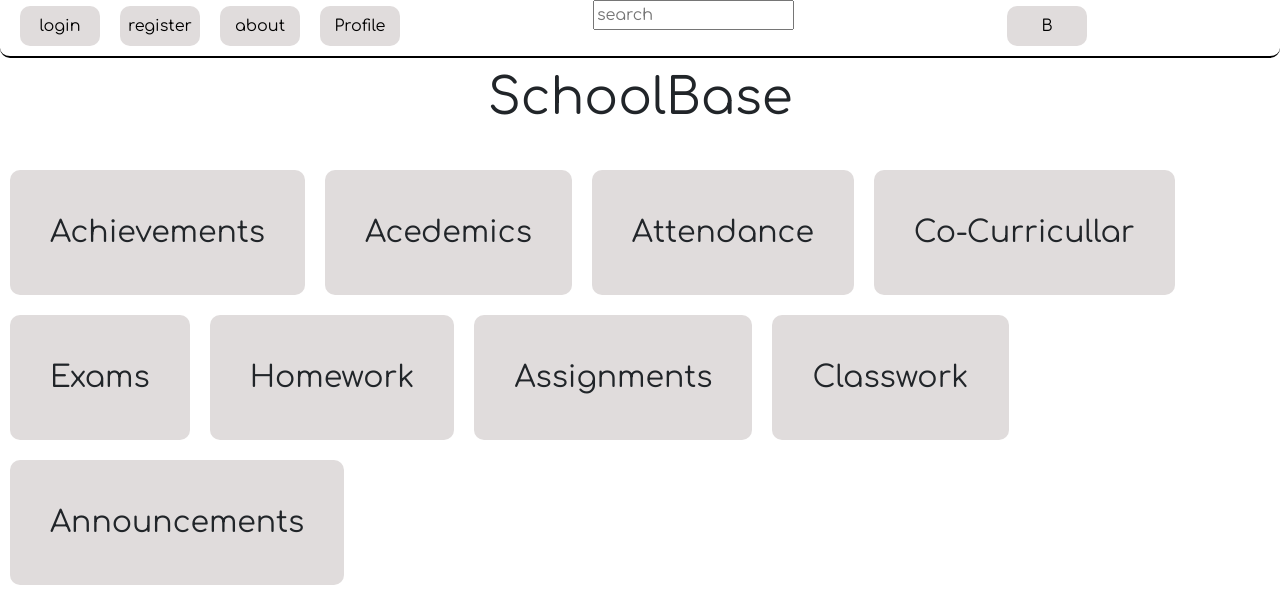
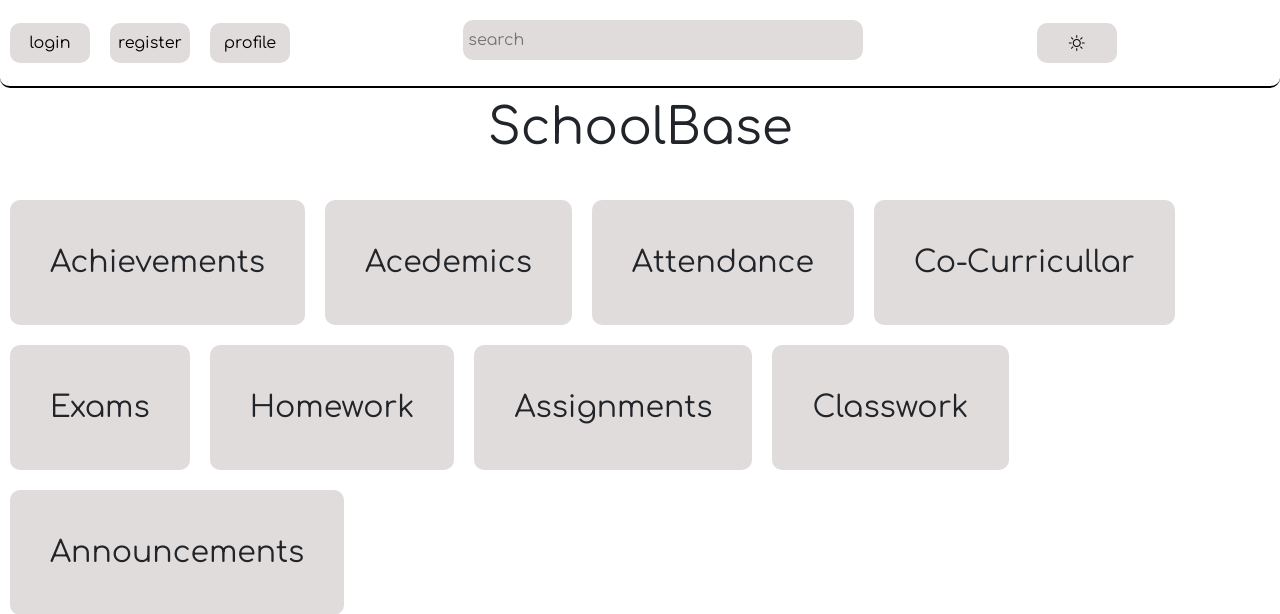
Before and after one commit to arul-sinha/SchoolBase, a Flask app: page / in a window 1280 px wide. Shown: the top 614 px of the page. Run offline with Flask 3, Linux system fonts and the light colour scheme; some libraries are stand-ins or nearby versions.

Commit message:
added search bar

```diff
--- a/website/static/style/main.css
+++ b/website/static/style/main.css
@@ -44,6 +44,7 @@ div {
     border-bottom: 2px solid black;
     border-radius: 10px;
     padding-bottom: 10px;
+    padding-top: 10px;
     margin-bottom: 10px;
     flex-wrap: wrap;
     justify-content: space-between;
@@ -51,12 +52,12 @@ div {
 }
 
 #nav_btn {
-    margin-left: 20px;
+    margin-left: 10px;
+    margin-right: 10px;
     width: 80px;
     height: 40px;
     background-color: #e0dcdc;
     border: none;
-    margin-top: 5px;
     border-radius: 10px;
     transition: 1s;
 }
@@ -71,12 +72,29 @@ div {
     display: flex;
 }
 
-.search-bar {
+#nav_search_bar {
     display: flex;
     align-items: center;
 }
 
-.search-bar input[type="text"] {
-    padding: 10px;
-    width: 200px;
+#search_form input[type="text"] {
+    width: 400px;
+    padding: 5px;
+    background-color: #e0dcdc;
+    border: none;
+    margin-left: 10px;
+    margin-right: 10px;
+    transition: 1s;
+    border-radius: 10px;
+    height: 40px;
+    transition: 1s  ;
 }
+
+#search_form input[type="text"]:hover {
+    background-color: white;
+    box-shadow: 1px 1px 2px rgb(223, 223, 223), 0 0 25px rgb(199, 199, 199), 0 0 5px #929292;
+}
+
+#search_form {
+    padding-top: 10px;
+}
--- a/website/templates/index.html
+++ b/website/templates/index.html
@@ -11,13 +11,13 @@
     <body>
         <div id="nav">
             <div id="nav_right_btn">
-                <a href="/login"><button id="nav_btn">login</button></a><a href="/register"><button id="nav_btn">register</button></a><a href="/about"><button id="nav_btn">about</button></a><a href="/profile"><button id="nav_btn">Profile</button></a>
+                <a href="/login"><button id="nav_btn">login</button></a><a href="/register"><button id="nav_btn">register</button></a><a href="/profile"><button id="nav_btn">profile</button></a>
             </div>
             <div id="nav_search_bar">
-                <form id="search_form" action="/search"><input name="search_form" type="text" placeholder="search"></form>
+                <form id="search_form" action="/search"><input type="text" placeholder="search"></form>
             </div>
             <div id="nav_left_btn">
-                <a href="/login"><button id="nav_btn">B</button></a>
+                <a href="/login"><button id="nav_btn"><i class="bi bi-brightness-high"></i></button></a>
             </div>
             <br>
         </div>
```
